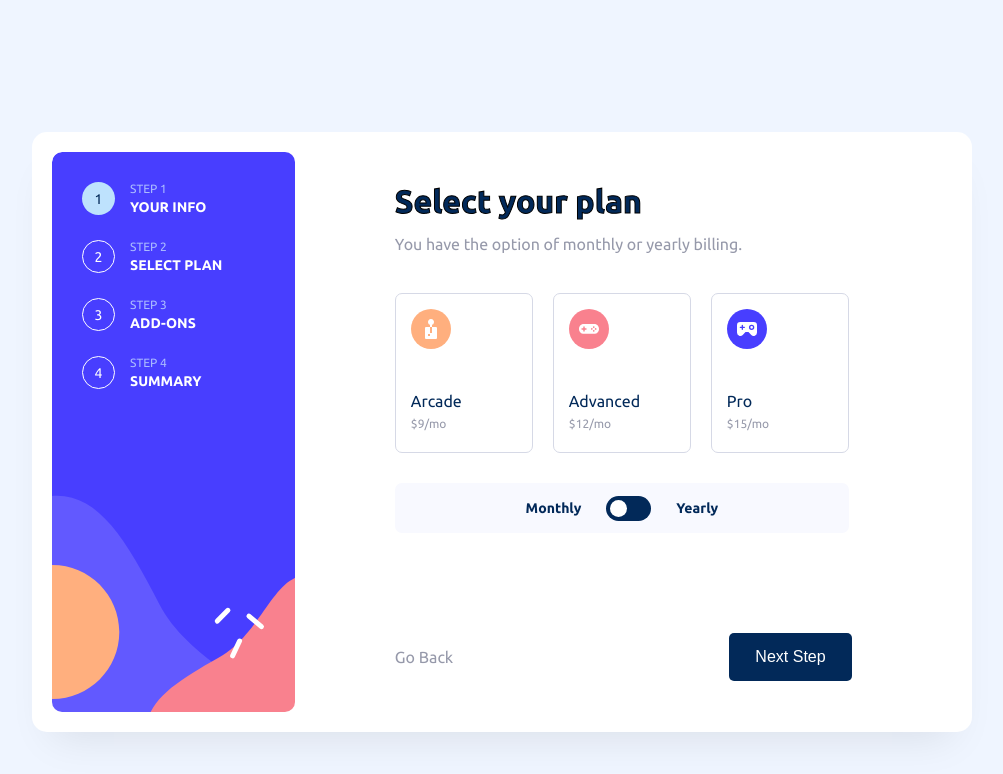
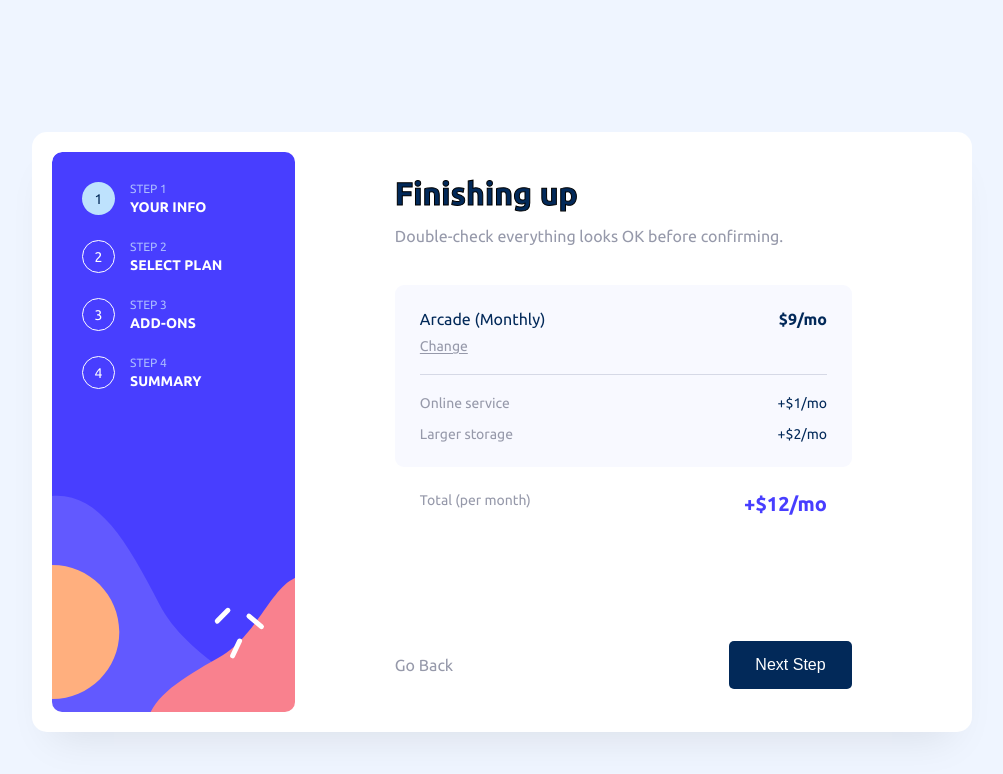
Before and after one commit to danielcalvolopez/multi-step-form, a React (Vite) app: page / in a window 1280 px wide. Shown: the top 774 px of the page, without its empty margins (138-1141 px from the left). Built offline with nearby package versions, Linux system fonts and the light colour scheme.

Commit message:
finishing up step finished

```diff
--- a/src/components/form/FormBody.jsx
+++ b/src/components/form/FormBody.jsx
@@ -1,9 +1,10 @@
+import FinishingUp from "./formPages/FinishingUp";
 import PersonalInfo from "./formPages/PersonalInfo";
 import PickAddOns from "./formPages/PickAddOns";
 import SelectYourPlan from "./formPages/SelectYourPlan";
 
 const FormBody = () => {
-  return <SelectYourPlan />;
+  return <FinishingUp />;
 };
 
 export default FormBody;
--- a/src/components/form/formPages/FinishingUp.jsx
+++ b/src/components/form/formPages/FinishingUp.jsx
@@ -0,0 +1,46 @@
+import FormFooter from "../FormFooter";
+import FormHeader from "../FormHeader";
+import "./FinishingUp.scss";
+
+const FinishingUp = () => {
+  return (
+    <div className="finishing-up-container">
+      <FormHeader
+        title="Finishing up"
+        description="Double-check everything looks OK before confirming."
+      />
+
+      <div className="finishing-up-body">
+        <div className="price-breakdown">
+          <div className="plan">
+            <div className="plan-info">
+              <h3>Arcade (Monthly)</h3>
+              <p>Change</p>
+            </div>
+            <div className="plan-price">$9/mo</div>
+          </div>
+          <span className="division-line" />
+          <div className="service-breakdown">
+            <div className="service">
+              <p className="description">Online service</p>
+              <p className="price">+$1/mo</p>
+            </div>
+            <div className="service">
+              <p className="description">Larger storage</p>
+              <p className="price">+$2/mo</p>
+            </div>
+          </div>
+        </div>
+
+        <div className="total-price">
+          <p className="total-price-text">Total (per month)</p>
+          <p className="total-price-price">+$12/mo</p>
+        </div>
+      </div>
+
+      <FormFooter />
+    </div>
+  );
+};
+
+export default FinishingUp;
--- /dev/null
+++ b/src/components/form/formPages/FinishingUp.scss
@@ -0,0 +1,100 @@
+.finishing-up-container {
+  display: flex;
+  align-items: start;
+  justify-content: center;
+  flex-direction: column;
+  padding: 80px 100px;
+  width: 100%;
+  height: 100%;
+  .finishing-up-body {
+    width: 100%;
+    margin-bottom: 40px;
+    .price-breakdown {
+      margin-top: 40px;
+      display: flex;
+      flex-direction: column;
+      background-color: var(--VeryLightGrey);
+      padding: 25px;
+      gap: 10px;
+      border-radius: 9px;
+      .plan {
+        display: flex;
+        justify-content: space-between;
+        .plan-info {
+          margin-bottom: 10px;
+          display: flex;
+          flex-direction: column;
+          gap: 10px;
+          h3 {
+            color: var(--Denim);
+          }
+
+          p {
+            font-size: 14px;
+            color: var(--Grey);
+            text-decoration: underline;
+            text-underline-offset: 2px;
+            cursor: pointer;
+
+            &:hover {
+              color: var(--Purple);
+            }
+          }
+        }
+
+        .plan-price {
+          font-size: 16px;
+          color: var(--Denim);
+          font-weight: bold;
+        }
+      }
+    }
+
+    .service-breakdown {
+      display: flex;
+      flex-direction: column;
+      gap: 15px;
+      justify-content: space-between;
+      margin-top: 10px;
+
+      .service {
+        display: flex;
+        flex-direction: row;
+        justify-content: space-between;
+        gap: 12px;
+        color: var(--Grey);
+
+        .description {
+          font-size: 14px;
+        }
+
+        .price {
+          font-size: 14px;
+          color: var(--Denim);
+        }
+      }
+    }
+
+    .division-line {
+      background-color: var(--LightGrey);
+      height: 1px;
+    }
+
+    .total-price {
+      display: flex;
+      justify-content: space-between;
+      padding: 25px;
+
+      .total-price-text {
+        color: var(--Grey);
+        font-size: 14px;
+      }
+
+      .total-price-price {
+        font-size: 20px;
+        font-weight: bold;
+        color: var(--Purple);
+      }
+    }
+  }
+}
```
